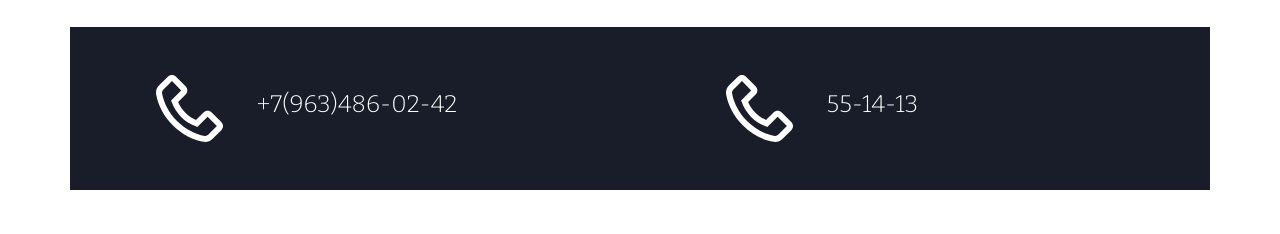
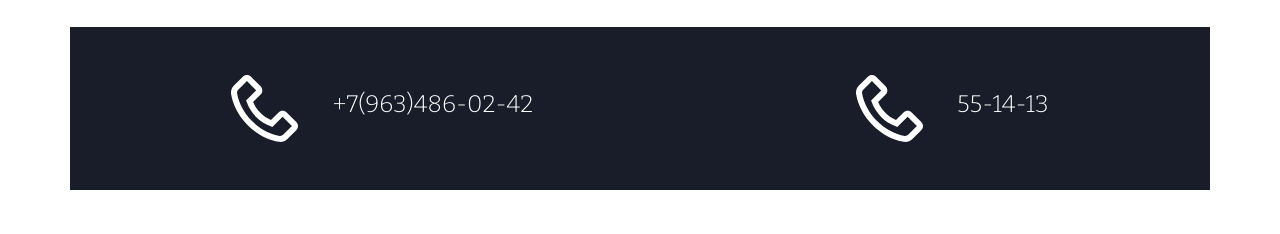
Before and after one commit to Nikolay23451/NaemniyPersonal, a plain HTML site: page index.html in a window 1280 px wide. Shown: the part 4488-4722 px from the top of the page. Drawn offline with nearby package versions, Linux system fonts and the light colour scheme.

Commit message:
Add files via upload

```diff
--- a/css/style.css
+++ b/css/style.css
@@ -862,7 +862,7 @@ body{
 
 .call_elem{
     display: flex;
-    min-width: 35%;
+
 }
 
 .call_item:nth-child(2n+1){
```
